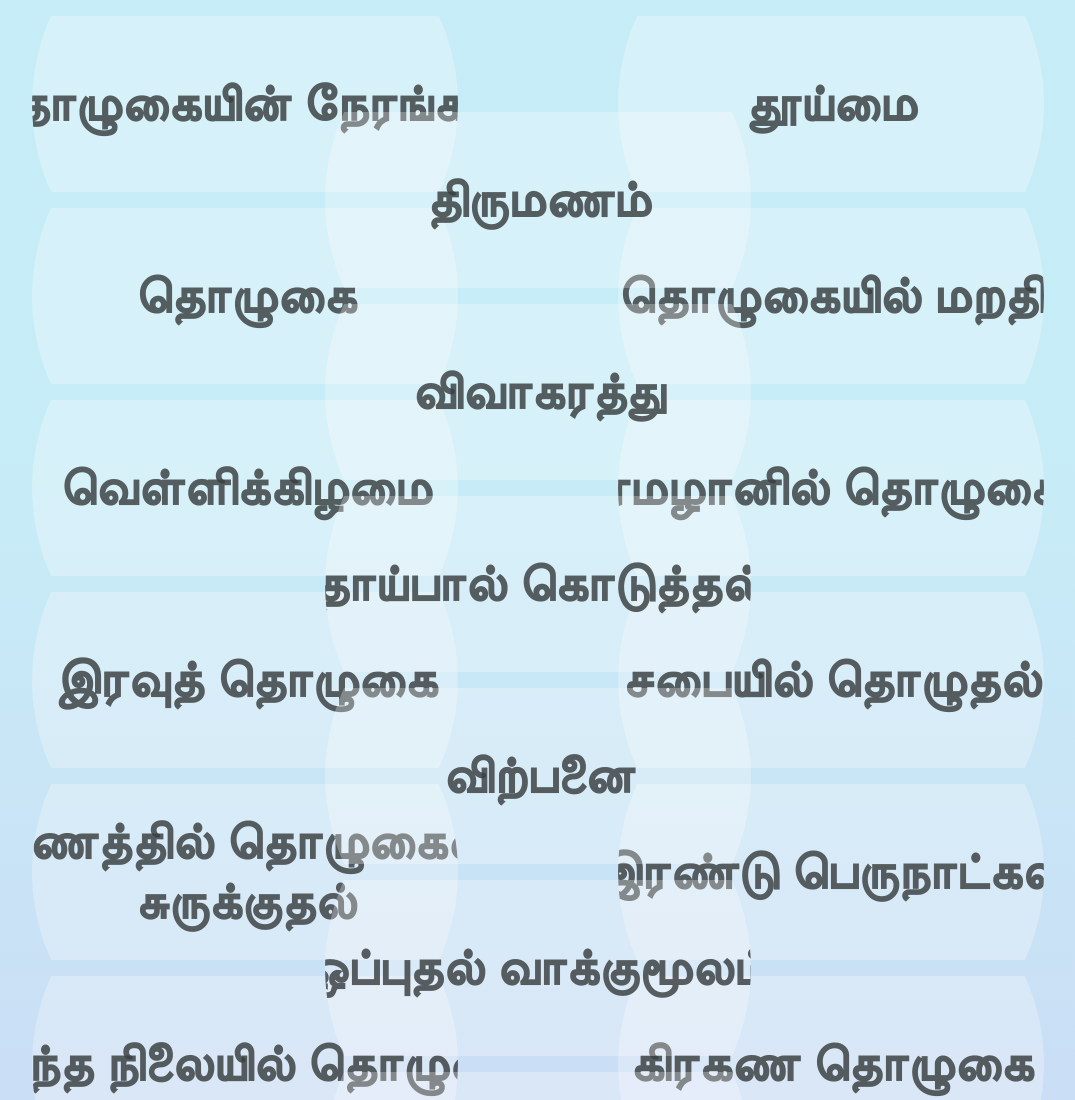
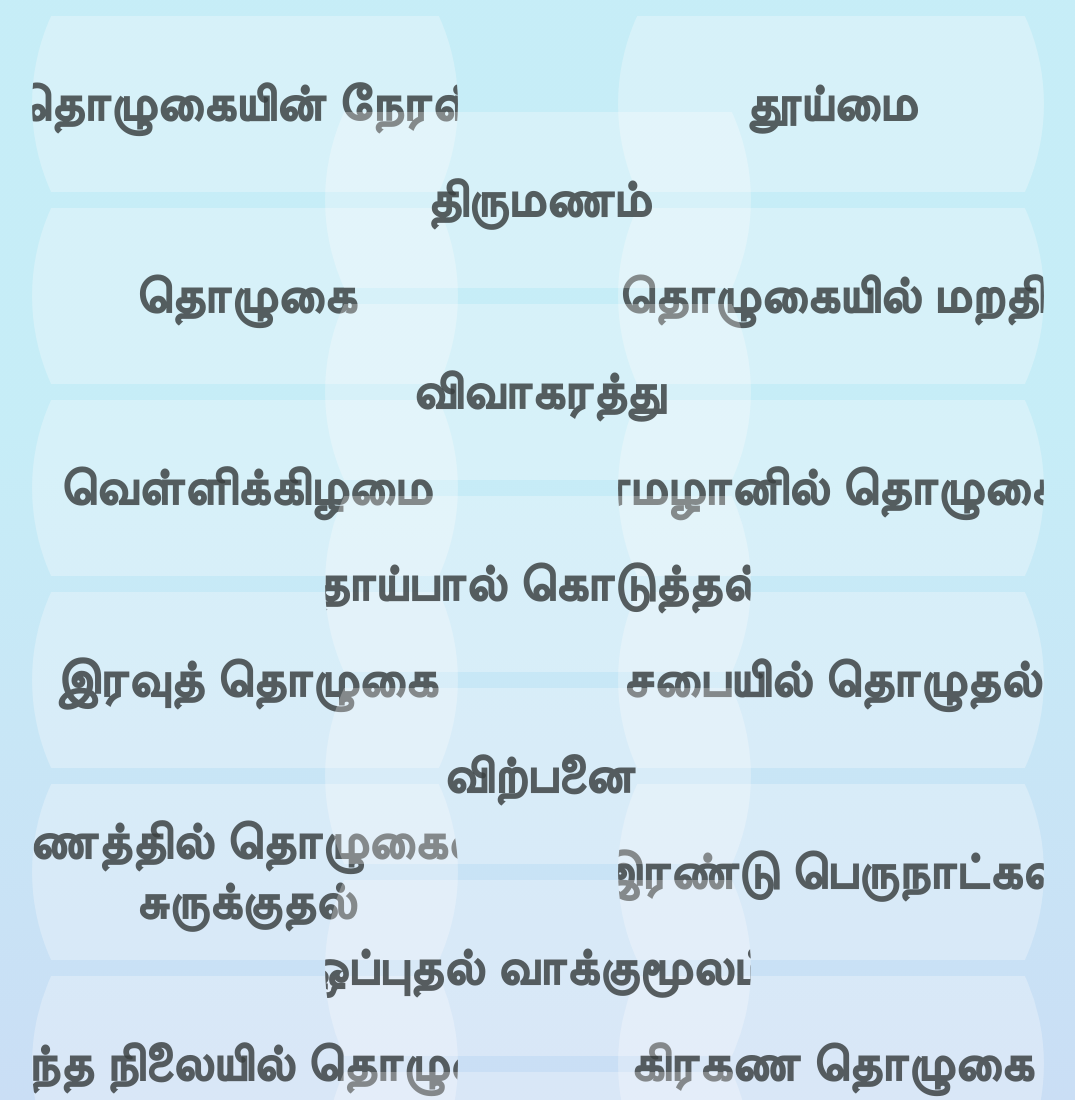
Before and after one commit to nnoorfaisal/radium-light, a plain HTML site: page muwatta.html in a window 1280 px wide. Shown: the top 1100 px of the page, without its empty margins (97-1172 px from the left). Drawn offline with Linux system fonts and the light colour scheme.

Commit message:
Update muwatta.html

```diff
--- a/muwatta.html
+++ b/muwatta.html
@@ -16,7 +16,7 @@
         <div id="malikSubcontainer">
 
             <div id="malikChaperTitle">
-                <h2 id="h">தொழுகையின் நேரங்கள்</h2>
+                <h2 id="h">தொழுகையின் நேரள்</h2>
             </div></a>
 
             <div id="malikChaperTitler">
```
